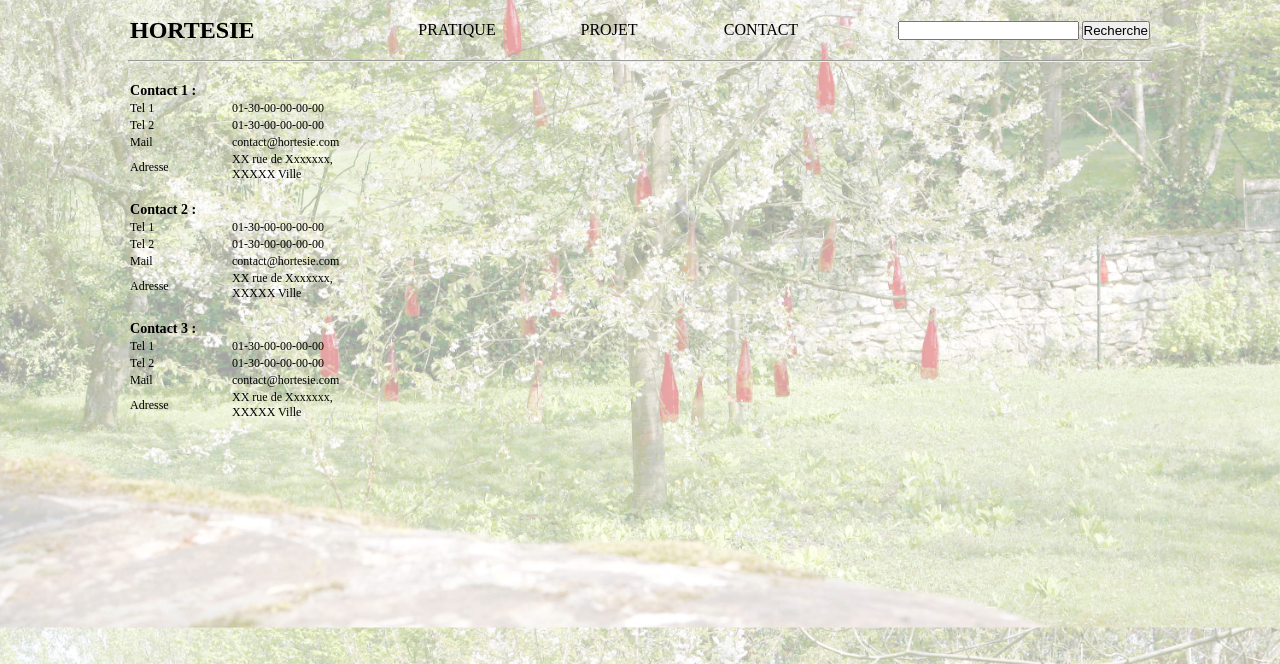
After one commit to ymarfoq/hortesie, a PHP site: page /contact.php in a window 1280 px wide. The commit adds this page. Shown: the top 664 px of the page. Run offline with PHP 8.4, Linux system fonts and the light colour scheme; some libraries are stand-ins or nearby versions.

Commit message:
Les premieres modifications sont presque finit.

```diff
--- /dev/null
+++ b/contact.php
@@ -0,0 +1,29 @@
+<?php session_start();
+header( 'content-type: text/html; charset=utf-8' );
+ if(isset($_POST['mdp'])){if($_POST['mdp']=='GretaMarie'){$_SESSION['admin']=TRUE;}else{$_SESSION['admin']=FALSE;}}else{if(!(isset($_SESSION['admin']))){$_SESSION['admin']=FALSE;}};
+ include('header.php')
+?>
+		<table>
+			<tr> <td colspan=2> <h3> Contact 1 : </h3> </td> </tr>
+			<tr> <td width=100> Tel 1 </td> <td>01-30-00-00-00-00</td> </tr>
+			<tr> <td> Tel 2 </td> <td>01-30-00-00-00-00</td> </tr>
+			<tr> <td> Mail </td> <td>contact@hortesie.com</td> </tr>
+			<tr> <td> Adresse </td> <td>XX rue de Xxxxxxx, <br>XXXXX Ville</td> </tr>
+			<tr> <td colspan=2> <br> </td> </tr>
+			<tr> <td colspan=2> <h3> Contact 2 : </h3> </td> </tr>
+			<tr> <td> Tel 1 </td> <td>01-30-00-00-00-00</td> </tr>
+			<tr> <td> Tel 2 </td> <td>01-30-00-00-00-00</td> </tr>
+			<tr> <td> Mail </td> <td>contact@hortesie.com</td> </tr>
+			<tr> <td> Adresse </td> <td>XX rue de Xxxxxxx, <br>XXXXX Ville</td> </tr>
+			<tr> <td colspan=2> <br> </td> </tr>
+			<tr> <td colspan=2> <h3> Contact 3 : </h3> </td> </tr>
+			<tr> <td> Tel 1 </td> <td>01-30-00-00-00-00</td> </tr>
+			<tr> <td> Tel 2 </td> <td>01-30-00-00-00-00</td> </tr>
+			<tr> <td> Mail </td> <td>contact@hortesie.com</td> </tr>
+			<tr> <td> Adresse </td> <td>XX rue de Xxxxxxx, <br>XXXXX Ville</td> </tr>
+			<tr> <td colspan=2>  </td> </tr>
+		</table>
+	</section>
+<script src="script.js"></script>
+</body
+</html>
--- /dev/null
+++ b/header.php
@@ -0,0 +1,26 @@
+<!DOCTYPE html>
+<html lang=en>
+<head>
+	<script type="text/javascript" src="//code.jquery.com/jquery-1.11.0.min.js"></script>
+	<script type="text/javascript" src="//code.jquery.com/jquery-migrate-1.2.1.min.js"></script>
+	<script type="text/javascript" src="//cdn.jsdelivr.net/jquery.slick/1.5.7/slick.min.js"></script>
+	<link rel="stylesheet" type="text/css" media="all" href="style.css">
+	<script type='text/javascript' src='script.js'></script>
+</head>
+<body>
+	<section>
+		<nav>
+			<table><tr>
+				<td valign=middle width=250> <a class="menu" href="./"><h1>Hortesie</h1></a></td>
+				<td valign=middle align=center width=150><a class="menu" href="projet.php?type=pratique">PRATIQUE</a></td>
+				<td valign=middle align=center width=150><a class="menu" href="projet.php?type=projet">PROJET</a></td>
+				<td valign=middle align=center width=150><a class="menu" href="contact.php">CONTACT</a></td>
+				<td class="recherche">
+						<form action='search.php' methode='post'>
+							<input type='text' name='recherche'>
+							<input type='submit' value='Recherche'>
+						</form>
+				</td>
+			</tr></table>
+			<hr>
+		</nav>
--- a/style.css
+++ b/style.css
@@ -1,13 +1,149 @@
-*{margin:auto; padding:0;}
-table{height:100%;}
-nav{height:80px; font-size:16px;margin-bottom:30px; /*box-shadow:0px 0px 5px black;*/}
-h1{font-size:24px;}
-.menu{text-decoration:none; display:inline-block; color:black; text-transform: uppercase;}
-.contact{font-size:11px; text-align:right;}
+html{
+background:url("./images/arbre_white.jpg"); background-size:cover; background-position:0 -500px;
+font-size:12px;
+}
 
-#admin{display:inline-block; position:absolute; top:5px; right:5px; opacity:0;}
+*{
+	margin:auto;
+	padding:0;
+}
 
-#admin:hover{ opacity:.7;}
+table{
+	height:100%;
+}
+
+nav{
+	height:60px;
+	font-size:16px;
+	margin-bottom:20px;
+	/*box-shadow:0px 0px 5px black;*/
+}
+
+h1{
+	font-size:24px;
+}
+
+.menu{
+	text-decoration:none;
+	display:inline-block;
+	color:black;
+	text-transform: uppercase;
+}
+
+.recherche{
+	text-align:right;
+}
+
+#admin{
+	display:inline-block;
+	position:absolute;
+		top:5px;
+		right:5px;
+	opacity:0;
+}
+
+#admin:hover{
+	opacity:.7;
+}
+
+section{
+	width:80%;
+}
+
+table{
+	width:100%;
+}
+
+article{
+	margin-bottom:80px;
+}
+
+.description{
+	display:inline-block;
+	width:35%;
+	vertical-align:top;
+	text-align:center;
+}
+
+h2{
+	margin:20px;
+}
+
+h3{
+	font-size:14pxl
+}
+
+h4{
+	margin:10px 0;
+	width:100%;
+	text-align:center;
+}
+.image{
+	width:60%;
+	display:inline-block;
+}
+
+form{
+	font-size:12px;
+}
+
+textarea{
+	width:100%;
+}
+
+.vignette{
+	margin:30px;
+	display:inline-block;
+	cursor:pointer;
+}
+
+
+
+.vignette span {
+   display: none; /* On masque l'infobulle. */
+}
+.vignette:hover {
+   background: none; /* Correction d'un bug d'Internet Explorer. */
+   z-index: 500; /* On définit une valeur pour l'ordre d'affichage. */
+}
+
+.vignette:hover span {
+  display: block; /* On affiche l'infobulle. */
+	position:absolute;
+	margin:-120px 0px 0px 10px;
+	padding:4px;
+  white-space: nowrap; /* On change la valeur de la propriété white-space pour qu'il n'y ait pas de retour à la ligne non désiré. */
+  background: white;
+  border: 1px solid black;
+  border-radius:4px;
+}
+
+
+
+
+
+
+
+
+
+
+
+
+
+
+
+
+
+
+
+
+
+
+
+
+
+
+
 
 /* --- SLICK --- */
 /* Slider */
```
Also changed, not shown: data.php (added, +18 -0 lines), page.php (+8 -94 lines), projet.php (added, +71 -0 lines), images/arbre_white.jpg (added), images/vignettes/1.jpg (added), images/vignettes/2.jpg (added), 1 other file.
